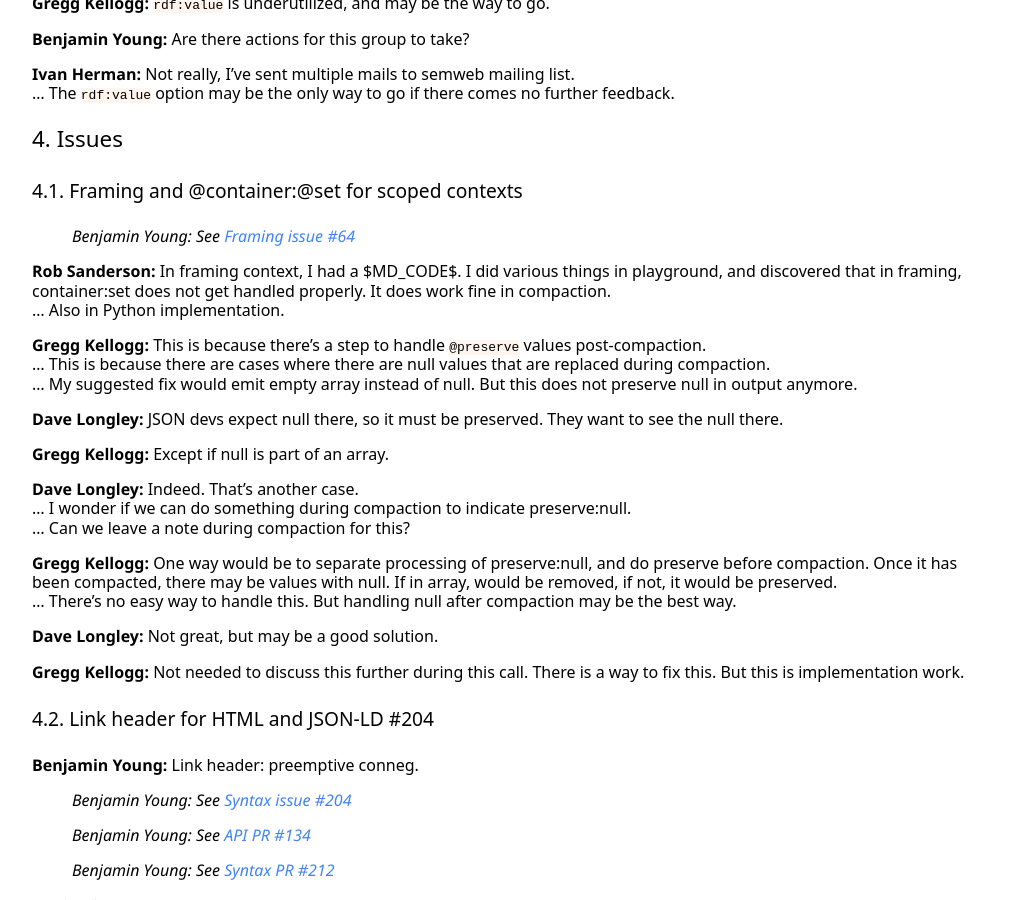
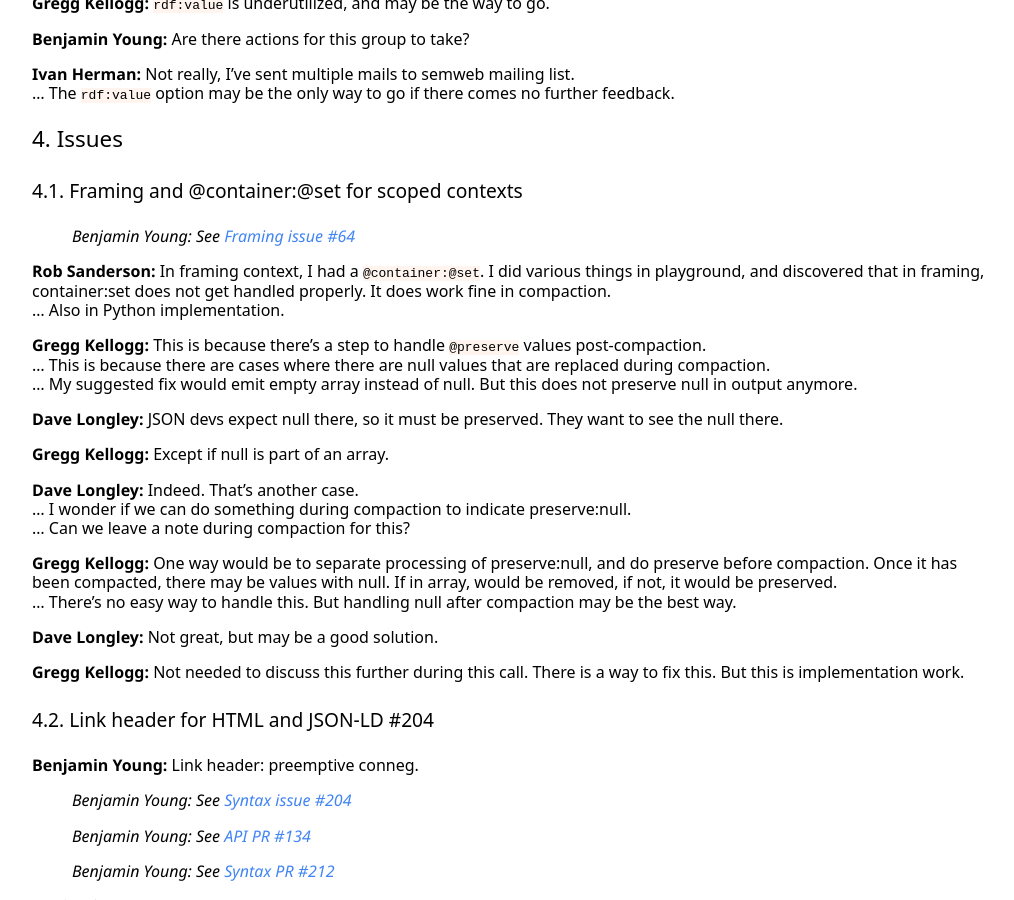
Before and after one commit to w3c/json-ld-wg, a Jekyll site: the page built from _minutes/2019-08-16-json-ld.md, in a window 1280 px wide and 900 px high, scrolled down 2330 px. Shown: the whole window, without its empty margins (256-1270 px from the left). Built offline with Jekyll 4.4.1, drawn with Linux system fonts in a browser that asks for light colours; some web fonts are replaced.

Commit message:
bug in the code...

```diff
--- a/_minutes/2019-08-16-json-ld.md
+++ b/_minutes/2019-08-16-json-ld.md
@@ -193,7 +193,7 @@ See also the [Agenda](https://lists.w3.org/Archives/Public/public-json-ld-wg/201
 
 > *Benjamin Young:* See [Framing issue #64](https://github.com/w3c/json-ld-framing/issues/64)
 
-**Rob Sanderson:** In framing context, I had a $MD_CODE$. I did various things in playground, and discovered that in framing, container:set does not get handled properly. It does work fine in compaction.
+**Rob Sanderson:** In framing context, I had a `@container:@set`. I did various things in playground, and discovered that in framing, container:set does not get handled properly. It does work fine in compaction.
 … Also in Python implementation.
 
 **Gregg Kellogg:** This is because there's a step to handle `@preserve` values post-compaction.
```
